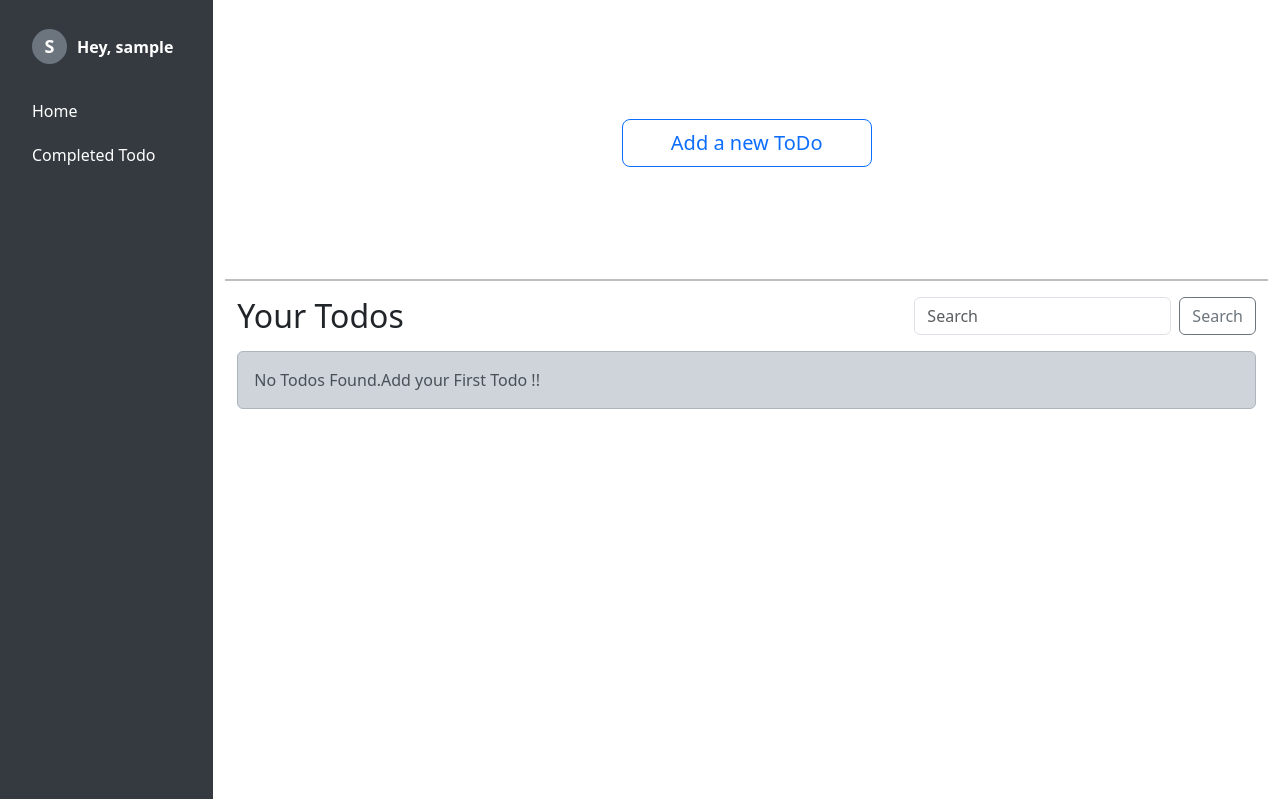
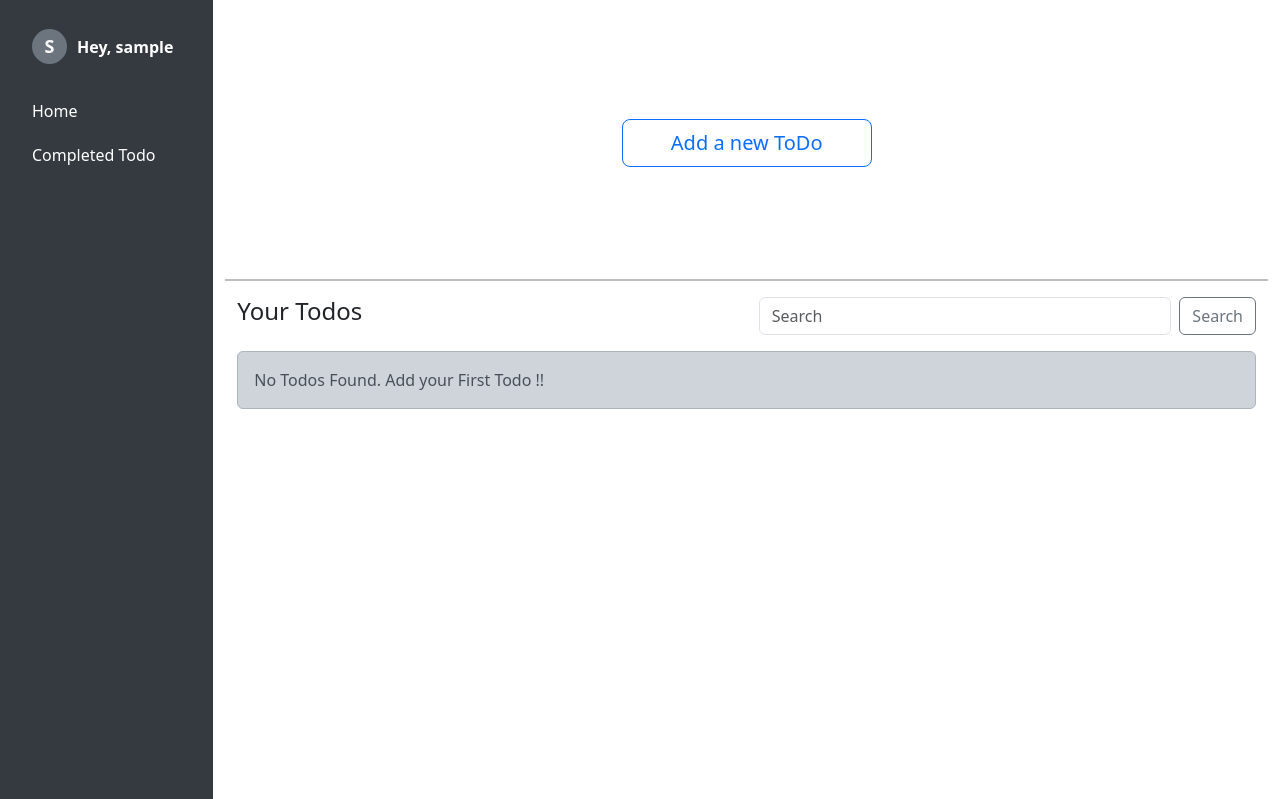
Before and after one commit to Ishant1603/ToDo_List_App, a Flask app: page /dashboard in a window 1280 px wide. Shown: the part 57-856 px from the top of the page. Run offline with Flask 3, Linux system fonts and the light colour scheme; the visitor is signed in with stand-in values (Sample User, id 1); data that the repository does not hold is empty.

Commit message:
mistake7

```diff
--- a/app/templates/index.html
+++ b/app/templates/index.html
@@ -1,20 +1,19 @@
 {% extends 'base.html' %}
 {% block title %}Home{% endblock title %}
 {% block body %}
-    <div
-      class="container d-flex justify-content-center align-items-center"
-      style="height: 30vh"
-    >
-      <a href="/add" class="btn btn-outline-primary btn-lg px-5">
-        Add a new ToDo
-      </a>
+<div class="container-fluid d-flex justify-content-center align-items-center py-4" style="min-height: 30vh;">
+  <a href="/add" class="btn btn-outline-primary btn-lg px-5">Add a new ToDo</a>
+</div>
 
+<hr class="my-3" style="border-top: 2px solid #000;">
+
+<div class="container">
+  <div class="row mb-3">
+    <div class="col-12 col-md-6">
+      <h2 class="fs-4">Your Todos</h2>
     </div>
-    <hr style="width: 100%; border-top: 2px solid #000;">
-    <div class="container my-3">
-      <div class="d-flex justify-content-between align-items-center mb-3">
-        <h2 class="m-0">Your Todos</h2>
-        <form class="d-flex" role="search" method="GET" action="/dashboard">
+    <div class="col-12 col-md-6">
+      <form class="d-flex" method="GET" action="/dashboard" role="search">
         <input
           class="form-control me-2"
           type="search"
@@ -26,45 +25,41 @@
         <button class="btn btn-outline-secondary" type="submit">Search</button>
       </form>
     </div>
-
-
+  </div>
 
   {% if allTodo | length == 0 %}
     <div class="alert alert-dark" role="alert">
-  No Todos Found.Add your First Todo !!
+      No Todos Found. Add your First Todo !!
     </div>
   {% else %}
-         <div class="container mt-4">
+    <div class="row">
       {% for todo in allTodo %}
-    <div class="card mb-3 shadow-sm">
-      <div class="card-body">
-        <div class="d-flex justify-content-between align-items-start">
-          <h5 class="card-title">{{ loop.index }}. {{ todo.title }}</h5>
+        <div class="col-12 col-md-6 col-lg-4 mb-4">
+          <div class="card h-100 shadow-sm">
+            <div class="card-body d-flex flex-column">
+              <div class="d-flex justify-content-between">
+                <h5 class="card-title text-break">{{ loop.index }}. {{ todo.title }}</h5>
                 <small class="text-muted text-end">
                   <strong>Date:</strong> {{ todo.planned_date }}<br>
                   <strong>Time:</strong> {{ todo.planned_time.strftime('%H:%M') if todo.planned_time else '' }}
                 </small>
               </div>
-        <p class="card-text">{{ todo.desc }}</p>
-        <div class="d-flex justify-content-between align-items-center">
-          <div class="d-flex align-items-center w-100">
+              <p class="card-text mt-2 text-break">{{ todo.desc }}</p>
+              <div class="mt-auto d-flex justify-content-between">
                 <div>
                   <a href="/update/{{ todo.SNo }}" class="btn btn-outline-primary btn-sm me-2">Update</a>
                   <a href="/delete/{{ todo.SNo }}" class="btn btn-outline-danger btn-sm">Delete</a>
                 </div>
-            <div class="ms-auto">
                 <a href="/complete/{{ todo.SNo }}" class="btn btn-dark btn-sm">Complete</a>
-            </div>
               </div>
             </div>
           </div>
         </div>
       {% endfor %}
     </div>
+  {% endif %}
+</div>
 
-{% endif %}
-
-    </div>
 <script
   src="https://cdn.jsdelivr.net/npm/bootstrap@5.3.6/dist/js/bootstrap.bundle.min.js"
   integrity="sha384-j1CDi7MgGQ12Z7Qab0qlWQ/Qqz24Gc6BM0thvEMVjHnfYGF0rmFCozFSxQBxwHKO"
```
Lines whose indentation alone changed are shown as unchanged.
